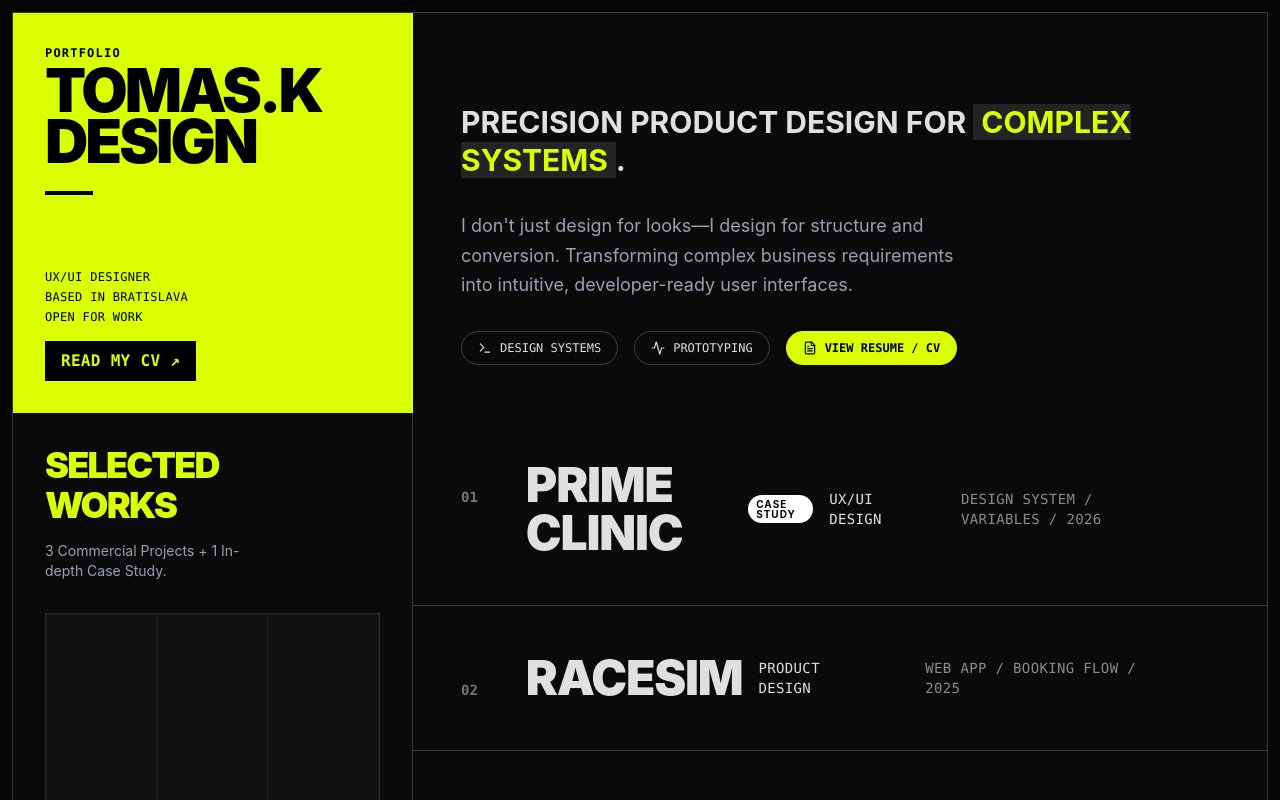
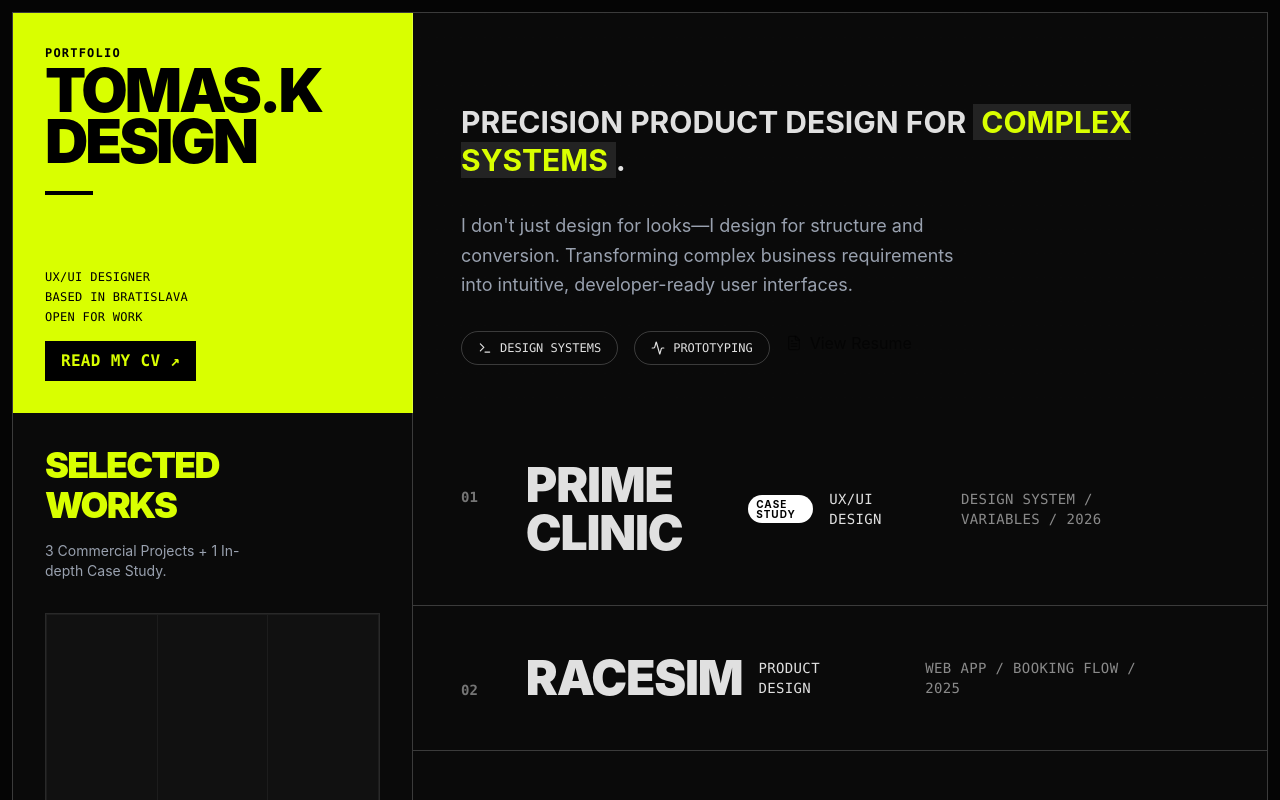
Before and after one commit to TomasKvndr/UX-Portfolio, a React (Vite) app: page / in a window 1280 px wide. Shown: the top 800 px of the page. Built offline with nearby package versions, Linux system fonts and the light colour scheme.

Commit message:
implementing portfolio

```diff
--- a/src/app/components/SkaterPortfolio.tsx
+++ b/src/app/components/SkaterPortfolio.tsx
@@ -129,9 +129,12 @@ export const SkaterPortfolio = () => {
                    <div className="px-4 py-2 border border-white/20 rounded-full text-xs font-mono uppercase hover:bg-white hover:text-black transition-colors cursor-pointer flex items-center gap-2">
                       <Activity size={14} /> Prototyping
                    </div>
-                   <div className="px-4 py-2 bg-[#D9FF00] text-black border border-[#D9FF00] rounded-full text-xs font-mono uppercase font-bold hover:bg-white hover:border-white transition-colors cursor-pointer flex items-center gap-2">
-                      <FileText size={14} /> View Resume / CV
-                   </div>
+                   <a href="https://portfolio-cv-3.vercel.app/" target="_blank" rel="noreferrer">
+<div className="flex items-center gap-2 text-black/60 hover:text-black cursor-pointer transition-colors">
+<FileText size={16} />
+<span>View Resume</span>
+</div>
+</a>
                </div>
             </div>
          </div>
```
